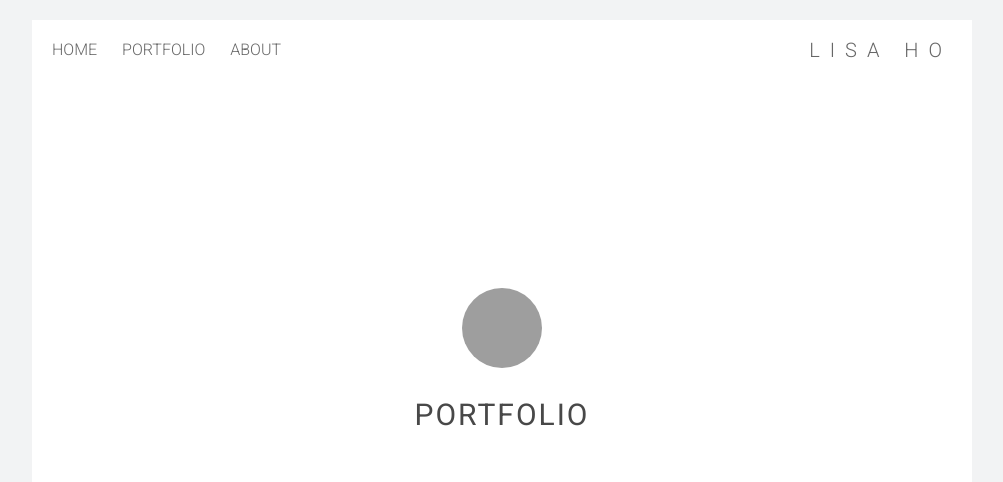
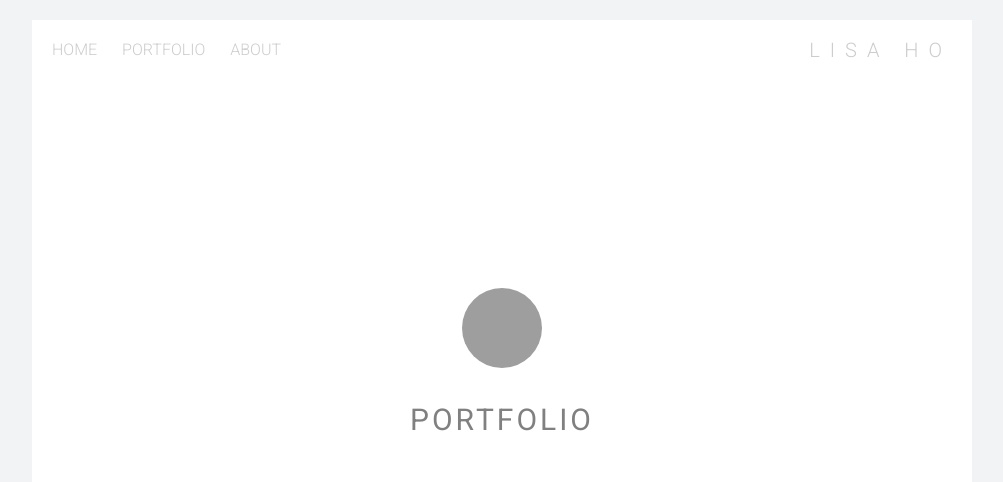
Before and after one commit to Lisa-Ho7/Assignment-3-Lisa, a plain HTML site: page index.html in a window 1280 px wide. Shown: the top 482 px of the page, without its empty margins (138-1141 px from the left). Drawn offline with Linux system fonts and the light colour scheme; grey boxes are pictures that could not be loaded.

Commit message:
sdcsdcds

```diff
--- a/index.html
+++ b/index.html
@@ -58,12 +58,17 @@
 
   #nav a {
     text-decoration: none;
-    color: #282828;
+    color: #B8B8B8;
     font-weight: 350;
+  }
+
+  #nav a:hover {
+    color: #101010;
+    border-bottom: 1px solid black;
   }
   #nav h1 {
     margin: 0;
-    color: #282828;
+    color: #B8B8B8;
     margin-left: auto;
     font-weight: 350;
     font-size: 20px;
@@ -85,8 +90,11 @@
   .title-section h2 {
     font-size: 30px;
     font-weight: 400;
-    color: #484848;
-    letter-spacing: 2px;
+    color: #808080;
+    letter-spacing: 3px;
+    margin-top: 30px;
+
+
   }
 
   .container {
@@ -158,8 +166,6 @@
     background-color: white;
     padding: 20px 0;
     border-top: 1px solid #000000;
-    display: flex;
-    align-items: center;
 
   }
   .footer-container {
@@ -171,7 +177,7 @@
   }
   #footer .footer-column {
     width: 23%;
-    margin-left: 30px;
+    margin-left: 20px;
   }
 
   #footer .footer-column h4 {
```
